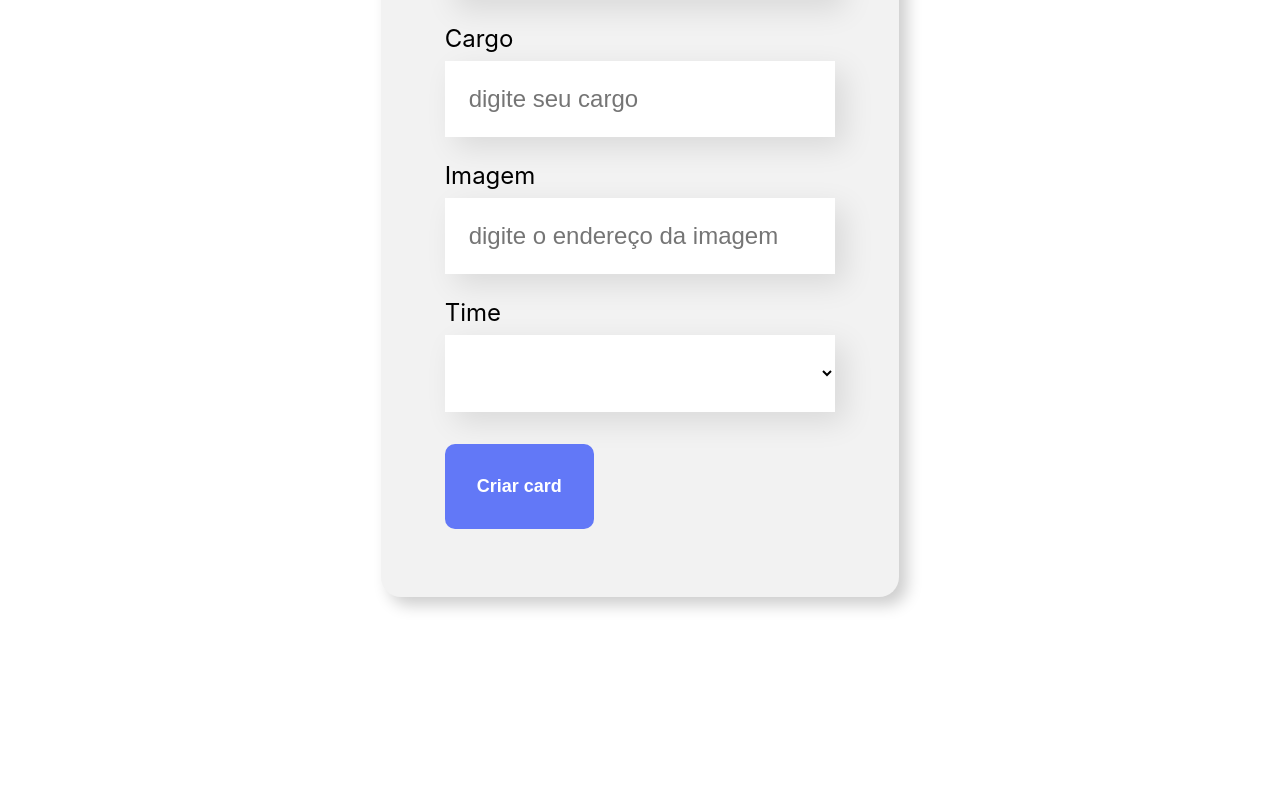
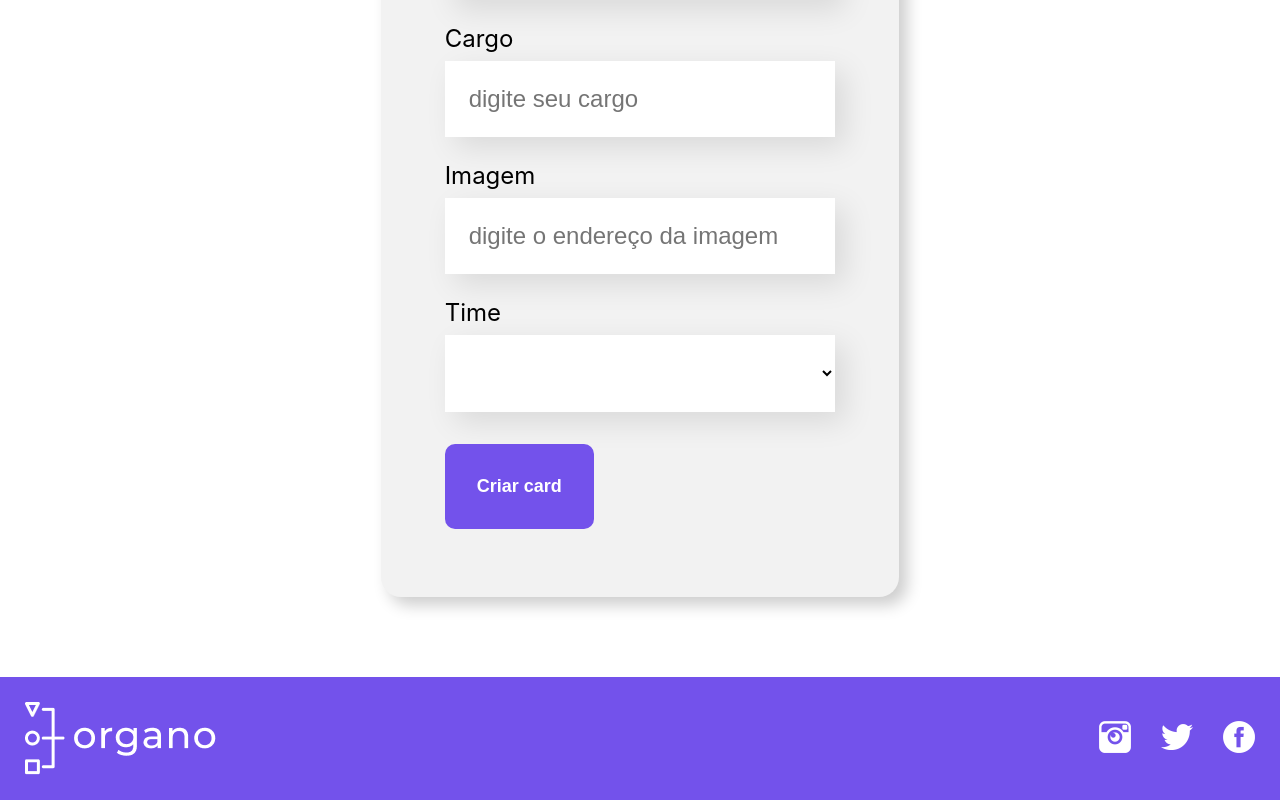
Before and after one commit to LeonardoBotelho38/organo, a React (Create React App) app: page / in a window 1280 px wide. Shown: the part 800-1600 px from the top of the page. Before the commit the page ends 1477 px from the top, so only its background shows below. Built offline with nearby package versions, Linux system fonts and the light colour scheme.

Commit message:
add footer

```diff
--- a/src/App.js
+++ b/src/App.js
@@ -3,6 +3,7 @@
 import { useState } from 'react';
 import Banner from './componentes/Banner';
 import Formulario from './componentes/Formulario';
+import Rodape from './componentes/Footer';
 import Time from './componentes/Time';
 
 
@@ -66,6 +67,7 @@ function App() {
       />)}
 
 
+        <Rodape/>
     </div>
   );
 }
--- a/src/componentes/Banner/Banner.css
+++ b/src/componentes/Banner/Banner.css
@@ -1,5 +1,5 @@
 .banner{
-    background-color: #6278F7;
+    background-color: #7352eb;
     text-align: center;
 }
 
--- a/src/componentes/Botao/Botao.css
+++ b/src/componentes/Botao/Botao.css
@@ -1,5 +1,5 @@
 .botao{
-    background-color: #6278F7;
+    background-color: #7352eb;;
     border-radius: 10px;
     font-weight: 700;
     font-size: 18px;
--- /dev/null
+++ b/src/componentes/Footer/Footer.css
@@ -0,0 +1,13 @@
+.footer{
+    background-color: #7352eb;
+    display: flex;
+    padding: 10px;
+    justify-content: space-between;
+    align-items: center;
+}
+
+
+.footer img{
+    margin: 15px;
+
+}
--- /dev/null
+++ b/src/componentes/Footer/index.js
@@ -0,0 +1,19 @@
+import './Footer.css'
+
+const Rodape = () =>{
+    return (
+        <footer className='footer'>
+
+            <img src="./imagens/logo.png" alt="imagem do rodape" />
+
+                <div>
+                    <img src="./imagens/ig.png" alt="imagem logo instagran" />
+                    <img src="./imagens/tw.png" alt="imagem logo twiter" />
+                    <img src="./imagens/fb.png" alt="imagem logo facebook" />
+                </div>
+
+        </footer>
+    )
+}
+
+export default Rodape
--- a/src/componentes/Time/Time.css
+++ b/src/componentes/Time/Time.css
@@ -1,7 +1,7 @@
 .time{
     text-align: center;
     padding: 32px;
-
+    background-image: url(/public/imagens/fundo.png);
 }
 
 .time h3{
```
